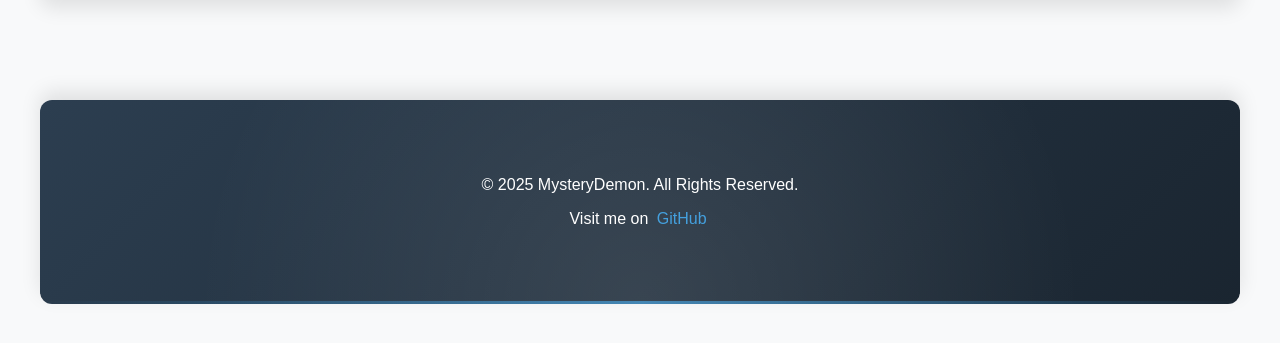
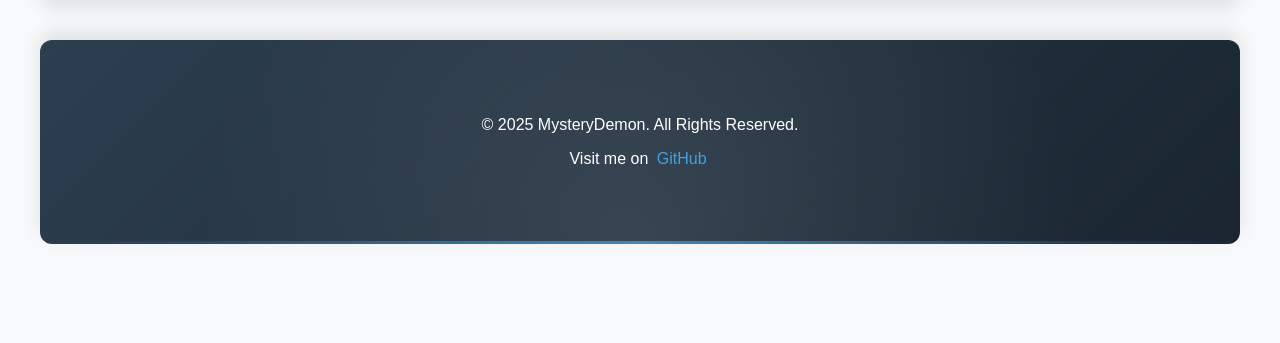
Before and after one commit to MysteryDemon/BotClusters, a Flask app: page / in a window 1280 px wide. Shown: the part 215-558 px from the top of the page. Run offline with Flask 2, Linux system fonts and the light colour scheme; the visitor is signed in with stand-in values (Sample User, id 1); parts of the project's set-up code (start-up, migrations or seed data) failed here and were passed over; some libraries are stand-ins or nearby versions.

Commit message:
Update cluster.css

```diff
--- a/app/static/css/cluster.css
+++ b/app/static/css/cluster.css
@@ -31,7 +31,7 @@ hr {
     color: white;
     padding: 40px;
     border-radius: 12px;
-    margin-bottom: 40px;
+    margin-bottom: 20px;
     box-shadow: 0 8px 20px rgba(0,0,0,0.1);
     position: relative;
     overflow: hidden;
@@ -504,7 +504,7 @@ footer {
     padding: 60px;
     border-radius: 12px;
     margin: 0 auto;
-    margin-top: 60px;
+    margin-top: 20px;
     max-width: 1080px;
     position: relative;
     overflow: hidden;
```
